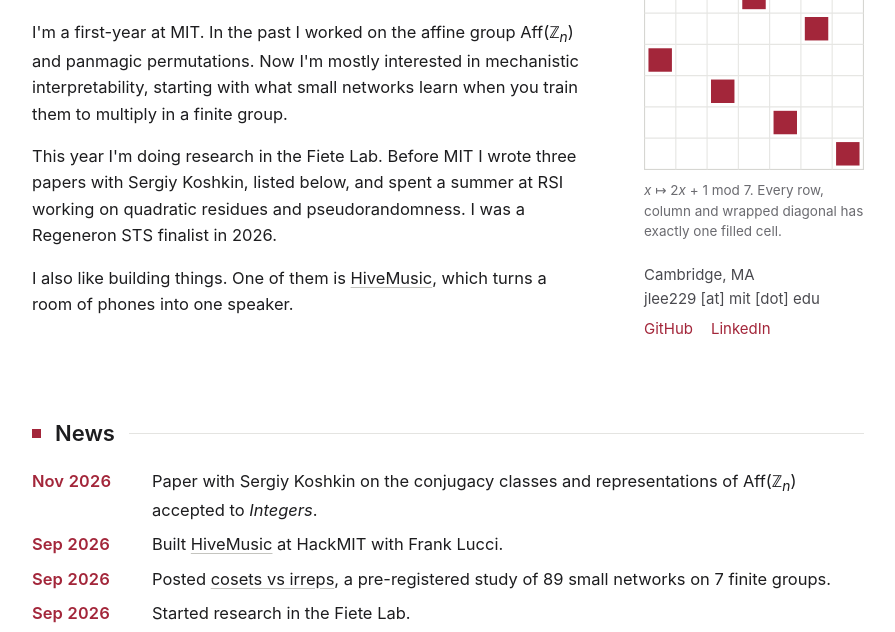
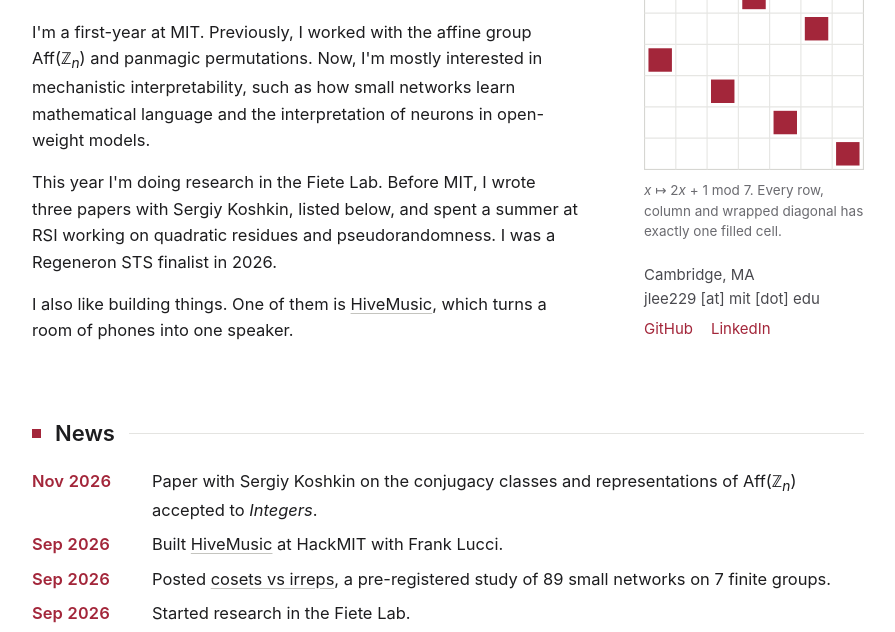
Before and after one commit to jlee0229/jlee0229.github.io, a plain HTML site: page index.html in a window 1280 px wide. Shown: the part 165-797 px from the top of the page, without its empty margins (192-1087 px from the left). Drawn offline with Linux system fonts and the light colour scheme.

Commit message:
Update index.html
updated bio from claude

```diff
--- a/index.html
+++ b/index.html
@@ -23,8 +23,8 @@
 <section class="intro">
 <div>
 <h1>Jaeho Lee</h1>
-<p>I'm a first-year at MIT. In the past I worked on the affine group Aff(ℤ<sub><i>n</i></sub>) and panmagic permutations. Now I'm mostly interested in mechanistic interpretability, starting with what small networks learn when you train them to multiply in a finite group.</p>
-<p>This year I'm doing research in the Fiete Lab. Before MIT I wrote three papers with Sergiy Koshkin, listed below, and spent a summer at RSI working on quadratic residues and pseudorandomness. I was a Regeneron STS finalist in 2026.</p>
+<p>I'm a first-year at MIT. Previously, I worked with the affine group Aff(ℤ<sub><i>n</i></sub>) and panmagic permutations. Now, I'm mostly interested in mechanistic interpretability, such as how small networks learn mathematical language and the interpretation of neurons in open-weight models.</p>
+<p>This year I'm doing research in the Fiete Lab. Before MIT, I wrote three papers with Sergiy Koshkin, listed below, and spent a summer at RSI working on quadratic residues and pseudorandomness. I was a Regeneron STS finalist in 2026.</p>
 <p>I also like building things. One of them is <a href="https://playhivemusic.com">HiveMusic</a>, which turns a room of phones into one speaker.</p>
 </div>
 <aside class="side">
```
